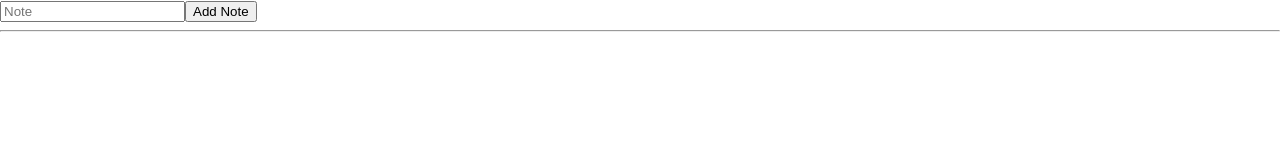
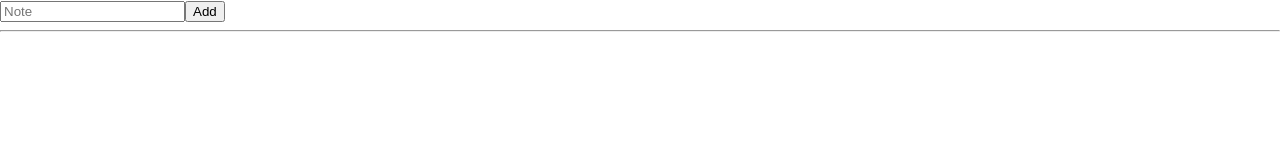
Before and after one commit to iamAbayomi/react-redux-practice, a React (Create React App) app: page / in a window 1280 px wide. Shown: the top 160 px of the page. Built offline with nearby package versions, Linux system fonts and the light colour scheme.

Commit message:
feature: added input button

```diff
--- a/src/Main.tsx
+++ b/src/Main.tsx
@@ -5,7 +5,7 @@ function App(){
     return(
         <div>
             <NoteInput />
-            <button>Add</button>
+            <hr/>
         </div>
     )
 }
--- a/src/components/NoteInput.tsx
+++ b/src/components/NoteInput.tsx
@@ -7,6 +7,7 @@ function NoteInput(){
                     name="note"
                     placeholder="Note"
                 />
+                <button>Add</button>
             </div>
         </div>
     )
```
Also changed, not shown: src/index.tsx (+4 -4 lines).
